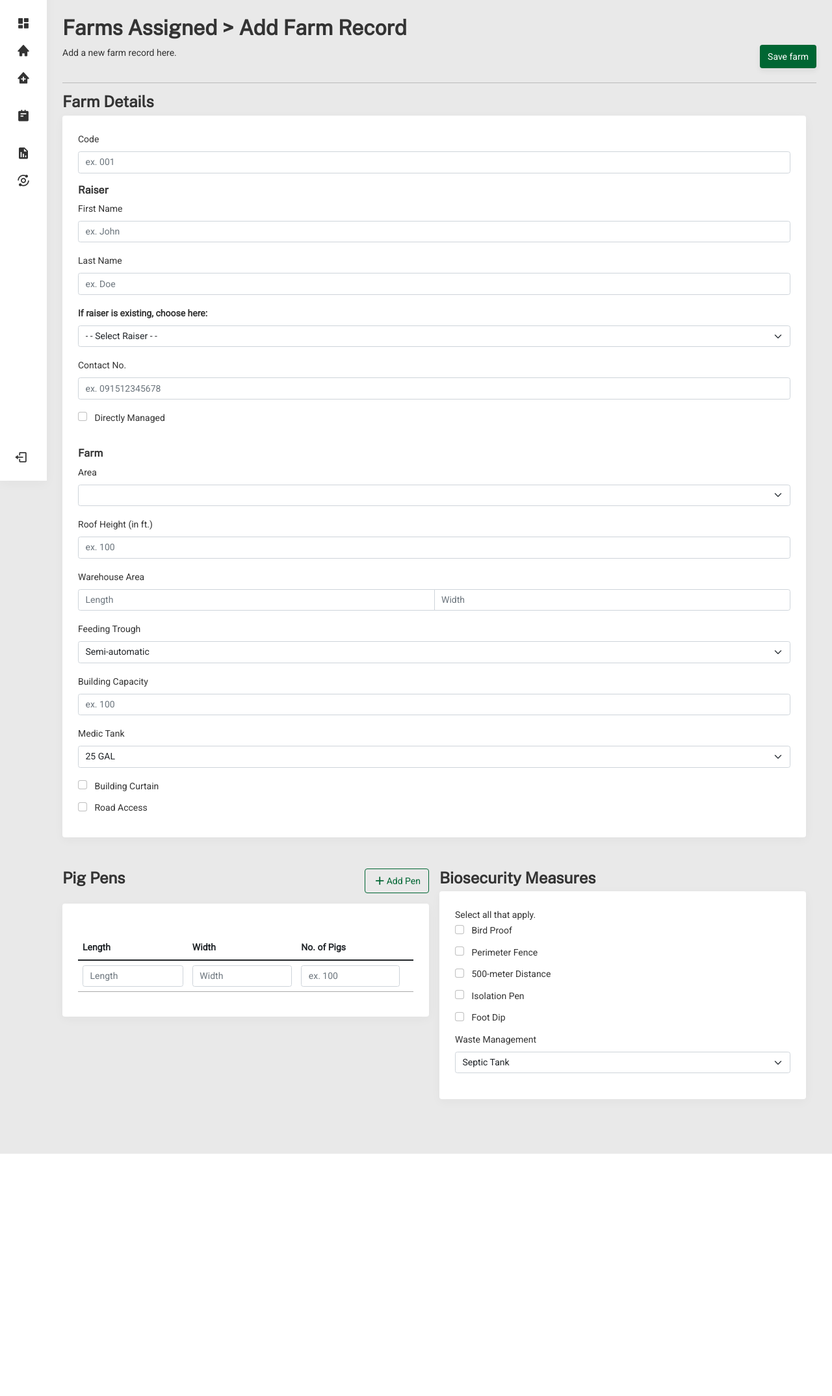
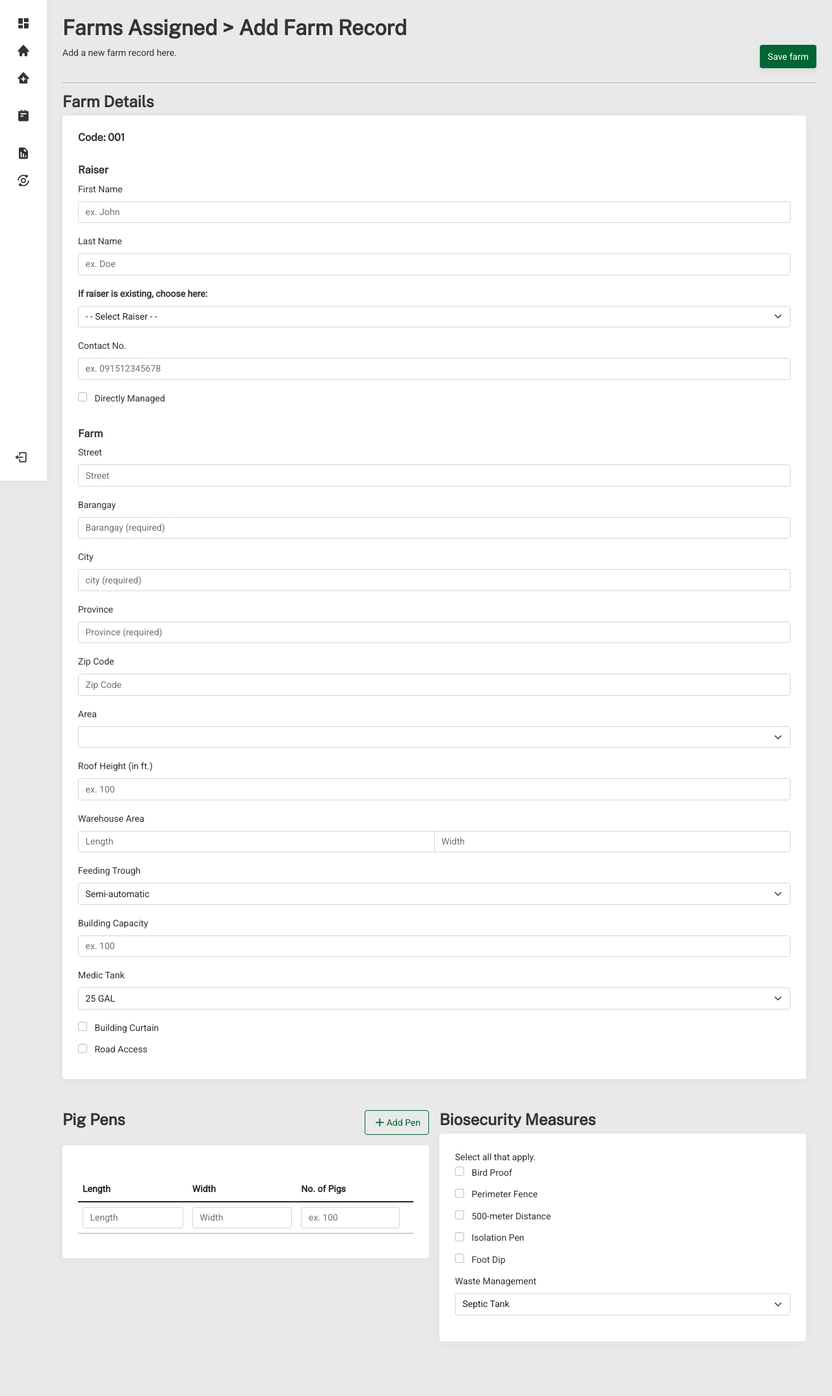
Before and after one commit to kaylalatorre/SIDC-HDSS, a Django app: page /add-farm in a window 1280 px wide. Shown: the part 60-2209 px from the top of the page at 65% size. Before the commit the page ends 1836 px from the top, so only its background shows below. Run offline with Django 3.2, Linux system fonts and the light colour scheme; a user stored in the database is signed in; tables that the repository leaves empty hold one stand-in row (values such as "Sample post"); lists and menus that the app fills with data are empty; some libraries are stand-ins or nearby versions.

Commit message:
F1: Updating farm code and address input

```diff
--- a/app/farmsapp/forms.py
+++ b/app/farmsapp/forms.py
@@ -40,13 +40,6 @@ class FarmForm(ModelForm):
             'class' : 'form-check-input',
             'id': 'cb-directly',
             'name' : 'cb-directly'
-        })
-        self.fields['farm_address'].widget.attrs.update({
-            'input type' : 'text',
-            'class' : 'form-control',
-            'id' : 'input-address',
-            'name' : 'input-address',
-            'placeholder' : 'ex. Batangas, 4200 Batangas'
         })
         self.fields['roof_height'].widget.attrs.update({
             'input type' : 'number',
--- a/app/farmsapp/views.py
+++ b/app/farmsapp/views.py
@@ -394,6 +394,10 @@ def addFarm(request):
     - Save new input for hog raiser but if raiser exists, collect existing raiser ID
     """
 
+    latestFarm = Farm.objects.last()
+    farmID = latestFarm.id
+    print(farmID)
+
     # get all hog raisers to be passed as dropdown
     hogRaiserQry = Hog_Raiser.objects.all().order_by('lname')
     # print("TEST LOG hogRaiserQry: " + str(hogRaiserQry))
@@ -410,7 +414,7 @@ def addFarm(request):
         print(request.POST)
 
         # collect non-Django form inputs
-        farmID = request.POST.get("input-code", None)
+        # farmID = request.POST.get("input-code", None)
         # print("TEST LOG farmID: " + farmID)
 
         areaName = request.POST.get("input-area", None)
@@ -491,6 +495,14 @@ def addFarm(request):
         if farmForm.is_valid():
             farm = farmForm.save(commit=False)
 
+            # FARM ADDRESS
+            street = request.POST.get("address-street", None)
+            barangay = request.POST.get("address-barangay", None)
+            city = request.POST.get("address-city", None)
+            province = request.POST.get("address-province", None)
+            zipcode = request.POST.get("address-zipcode", None)
+
+
             # get longitude and latitude using geocoding
             try:
                 farmLoc = geocode([farm.farm_address]).geometry.iloc[0]
@@ -507,7 +519,7 @@ def addFarm(request):
                 # if empty, new raiser is inputted; validate django hog raiser form
                 if hogRaiserForm.is_valid():
                     hogRaiser = hogRaiserForm.save(commit=False)
-                    hogRaiser.save()
+                    # hogRaiser.save()
 
                     print("TEST LOG: Added new raiser")
 
@@ -533,7 +545,7 @@ def addFarm(request):
 
             # print("TEST LOG farm.area_id: " + str(farm.area_id))
 
-            farm.save()
+            # farm.save()
             print("TEST LOG: Added new farm")
 
             messages.success(request, "Farm " + str(farm.id) + " has been saved successfully!", extra_tags='add-farm')
@@ -542,10 +554,10 @@ def addFarm(request):
             externalBiosec.ref_farm_id = farm
             internalBiosec.ref_farm_id = farm
 
-            internalBiosec.save()
+            # internalBiosec.save()
             print("TEST LOG: Added new internal biosec")
 
-            externalBiosec.save()
+            # externalBiosec.save()
             print("TEST LOG: Added new internal biosec")
 
             if pigpenMeasuresForm.is_valid():
@@ -573,7 +585,7 @@ def addFarm(request):
 
                     # print(str(pigpen_measure))
 
-                    pigpen_measure.save()
+                    # pigpen_measure.save()
                     # print("TEST LOG: Added new pigpen measure")
 
                     x += 1
@@ -582,7 +594,7 @@ def addFarm(request):
                 # update num_pens and total_pigs of newly added farm
                 farm.num_pens = len(pigpenList)
                 farm.total_pigs = numTotal
-                farm.save()
+                # farm.save()
 
                 # print("TEST LOG farm.total_pigs: " + str(farm.total_pigs))
 
@@ -605,7 +617,8 @@ def addFarm(request):
         pigpenMeasuresForm  = PigpenMeasuresForm()
 
     # pass django forms to template
-    return render(request, 'farmstemp/add-farm.html', { 'area' : areaQry,
+    return render(request, 'farmstemp/add-farm.html', { 'farmCode' : farmID,
+                                                        'area' : areaQry,
                                                         'raisers' : hogRaiserQry,
                                                         'hogRaiserForm' : hogRaiserForm,
                                                         'farmForm' : farmForm,
--- a/app/templates/farmstemp/add-farm.html
+++ b/app/templates/farmstemp/add-farm.html
@@ -27,9 +27,14 @@
             <h2>Farm Details</h2>
             <div class="box-style">
                 <div class="mb-3">
-                    <label for="input-code" class="form-label">Code</label>
-                    <input type="text" class="form-control" required id="input-code" minlength="1" maxlength="3" name="input-code" placeholder="ex. 001">
-                </div>
+                    {% if farmCode < 10 %}
+                    <h3>Code: 00{{farmCode}}</h3>
+                    {% elif farmCode < 100 %}
+                    <h3>Code: 0{{farmCode}}</h3>
+                    {% else %}
+                    <h3>Code: {{farmCode}}</h3>
+                    {% endif %}
+                </div> <br>
 
                 <h3>Raiser</h3>
                 <div class="mb-3" id="div-raiser-name">
@@ -61,10 +66,26 @@
                 <br>
 
                 <h3>Farm</h3>
-                <!-- <div class="mb-3">
+                <div class="mb-3">
                     <label for="address-street" class="form-label">Street</label>
-                    <input type="text" class="form-control" id="address-street" name="address-street" placeholder="Kalye Street">
-                </div> -->
+                    <input type="text" class="form-control" id="address-street" name="address-street" placeholder="Street">
+                </div>
+                <div class="mb-3">
+                    <label for="address-barangay" class="form-label">Barangay</label>
+                    <input type="text" class="form-control" id="address-barangay" name="address-barangay" required placeholder="Barangay (required)">
+                </div>
+                <div class="mb-3">
+                    <label for="address-city" class="form-label">City</label>
+                    <input type="text" class="form-control" id="address-city" name="address-city" required placeholder="city (required)">
+                </div>
+                <div class="mb-3">
+                    <label for="address-province" class="form-label">Province</label>
+                    <input type="text" class="form-control" id="address-province" name="address-province" required placeholder="Province (required)">
+                </div>
+                <div class="mb-3">
+                    <label for="address-zipcode" class="form-label">Zip Code</label>
+                    <input type="text" class="form-control" id="address-zipcode" name="address-zipcode" placeholder="Zip Code">
+                </div>
 
                 <div class="mb-3">
                     <label for="input-area" class="form-label">Area</label>
@@ -73,10 +94,6 @@
                         <option>{{area.area_name}}</option>
                         {% endfor %}
                     </select>
-                </div>
-                <div class="mb-3 option-other">
-                    <label for="input-other" class="form-label">Indicate which area.</label>
-                    <input type="text" id="input-other"class="form-control" placeholder="Other Area">
                 </div>
 
                 <div class="mb-3">
```
